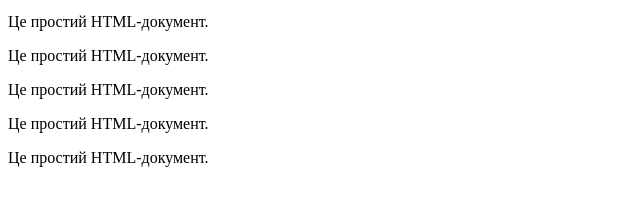
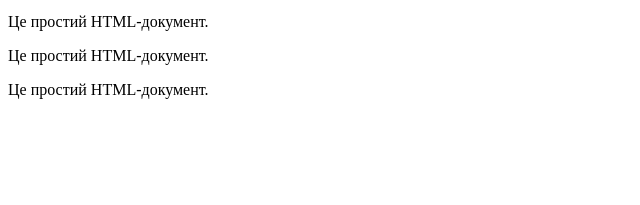
Before and after one commit to kovzunva/lr1, a plain HTML site: page index.html in a window 1280 px wide. Shown: the part 101-306 px from the top of the page, without its empty margins (0-640 px from the left). Drawn offline with Linux system fonts and the light colour scheme.

Commit message:
Repair conflict

```diff
--- a/index.html
+++ b/index.html
@@ -10,7 +10,5 @@
     <p>Це простий HTML-документ.</p>
     <p>Це простий HTML-документ.</p>
     <p>Це простий HTML-документ.</p>
-    <p>Це простий HTML-документ.</p>
-    <p>Це простий HTML-документ.</p>
 </body>
 </html>
```
